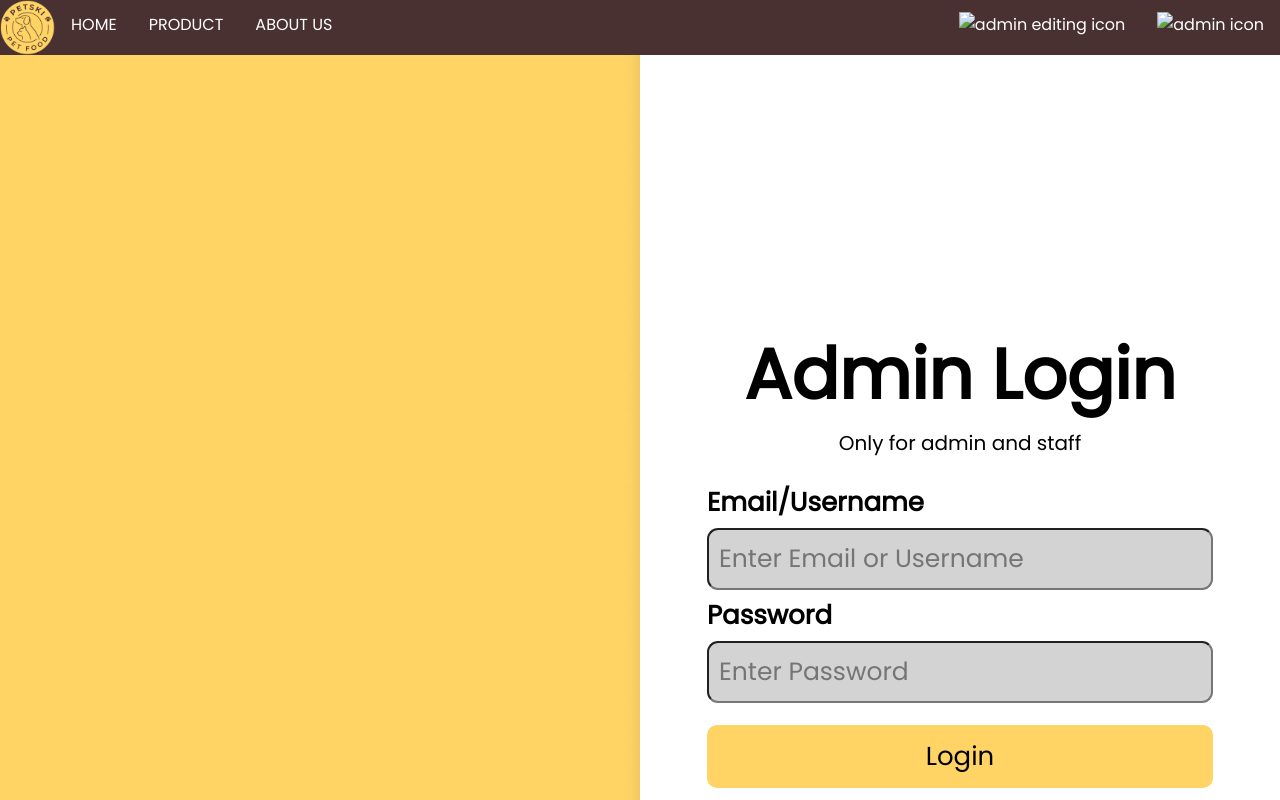
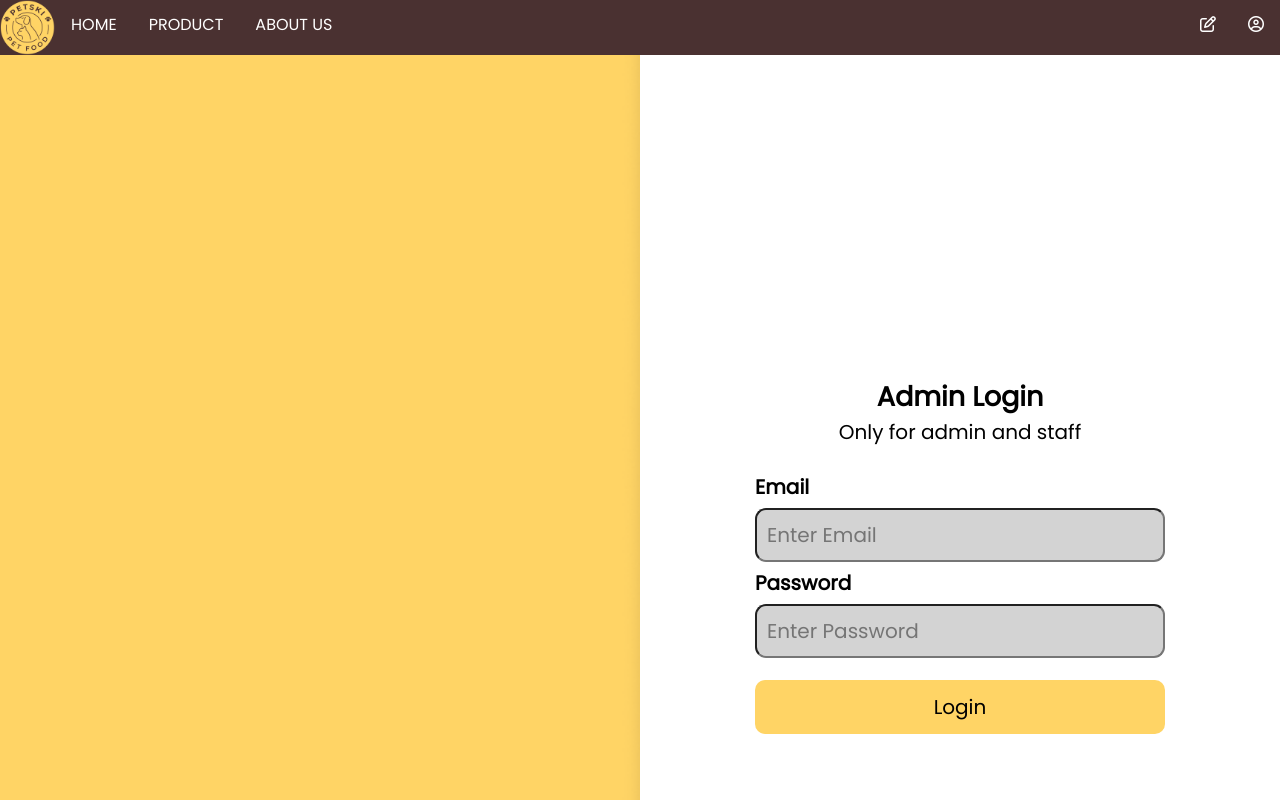
Before and after one commit to Bew-P/PetSki, a plain HTML site: page html/login.html in a window 1280 px wide. Shown: the top 800 px of the page. Drawn offline with Linux system fonts and the light colour scheme.

Commit message:
update Login_page & team page
ทำให้ตัวอักษรไม่ใหญ่เกิน

```diff
--- a/css/login.css
+++ b/css/login.css
@@ -58,28 +58,28 @@ nav img {
 }
 
 .login_container form h1 {
-    font-size: 70px;
+    font-size: 27px;
 }
 
 .login_container form p {
     font-size: 20px;
 }
 .login_container form div {
-    font-size: 26px;
+    font-size: 20px;
 }
 
-.login_container input[type="email,text"] {
+.login_container input[type="email"] {
     background-color:lightgrey;
     border-radius: 11px;
     padding: 10px;
-    font-size: 25px;
+    font-size: 20px;
 }
 
 .login_container input[type="password"] {
   background-color:lightgrey;
   border-radius: 11px;
   padding: 10px;
-  font-size: 25px;
+  font-size: 20px;
 }
 
 .form_container {
@@ -96,7 +96,7 @@ button {
     border: none;
     border-radius: 10px;
     cursor: pointer;
-    font-size: 26px;
+    font-size: 20px;
     margin-top: 16px;
   }
 
--- a/css/team.css
+++ b/css/team.css
@@ -3,16 +3,6 @@
   font-family: Poppins,Helvetica,sans-serif;
   margin: 0px;
   text-decoration: none;
-}
-
-header {
-  background-color: #FFFFFF;
-  padding: 20px;
-  text-align: center;
-}
-header h1 {
-  font-size: 2em;
-  margin-bottom: 10px;
 }
 
 nav {
@@ -30,6 +20,8 @@ nav {
 
 .nav_right {
   float: right;
+  font-size: 22px;
+  padding: 7px 16px;
 }
 
 nav a {
@@ -43,8 +35,18 @@ nav a:hover {
 }
 
 nav img {
-  width: 55px;
-  height: 55px;
+  margin-left: 10px;
+  height: 48px;
+}
+
+header {
+  background-color: #FFFFFF;
+  padding: 20px;
+  text-align: center;
+}
+header h1 {
+  font-size: 2em;
+  margin-bottom: 10px;
 }
 
 h1,h3{
@@ -81,7 +83,7 @@ main {
   flex-direction: row;
   font-size: 25px;
   gap: 50px;
-  width: 85%;
+  width: 90%;
 }
 
 /* Team member*/
@@ -90,7 +92,7 @@ main {
   flex-wrap: wrap;
   justify-content: center;
   margin: 20px auto;
-  width: 80%;
+  width: 90%;
 }
 
 .team-member {
@@ -100,9 +102,9 @@ main {
   flex-direction: column;
   align-items: center;
   margin: 10px;
-  padding: 20px;
+  padding: 5px;
   text-align:justify;
-  width:10%;
+  width:20%;
 }
 
 .team-member img {
--- a/html/login.html
+++ b/html/login.html
@@ -5,6 +5,7 @@
     <meta charset="UTF-8">
     <meta name="viewport" content="width=device-width, initial-scale=1.0">
     <link href="https://fonts.googleapis.com/css2?family=Poppins&display=swap" rel="stylesheet">
+    <link rel="stylesheet" href="https://cdnjs.cloudflare.com/ajax/libs/font-awesome/6.0.0-beta3/css/all.min.css">
     <link rel="stylesheet" href="/css/login.css">
     <title>Admin_login_page</title>
 </head>
@@ -16,8 +17,8 @@
         <a href="home.html" name="home" class="nav_left">HOME</a>
         <a href="product.html" name="product" class="nav_left">PRODUCT</a>
         <a href="team.html" name="about_as" class="nav_left">ABOUT US</a>
-        <a href="" name="admin" class="nav_right"><img src="" alt="admin icon"></a>
-        <a href="adminmanage.html" name="edit" class="nav_right"><img src="" alt="admin editing icon"></a>
+        <a href="login.html" name="admin" class="nav_right"><i class="fa-regular fa-circle-user"></i></i></a>
+        <a href="adminmanage.html" name="edit" class="nav_right"><i class="fa-regular fa-pen-to-square"></i></a>
     </nav>
 
     <div class="login_container">
@@ -26,8 +27,8 @@
             <h1>Admin Login</h1>
             <p>Only for admin and staff</p><br/>
             <div class=form_container>
-                <label for="Username"><b>Email/Username</b></label>
-                <input type="email,text" placeholder="Enter Email or Username" name="Username" required>
+                <label for="email"><b>Email</b></label>
+                <input type="email" placeholder="Enter Email" name="email" required>
                 <label for="Password"><b>Password</b></label>
                 <input type="password" placeholder="Enter Password" name="Password" required>
                 <button type="submit">Login</button>
```
Also changed, not shown: html/team.html (+5 -4 lines).
